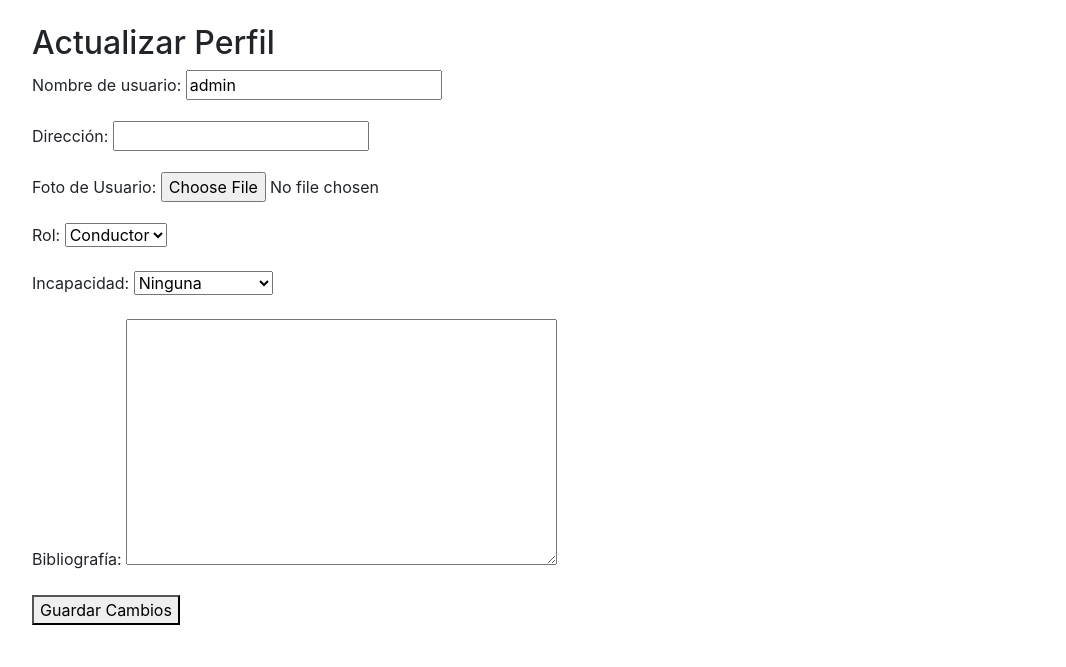
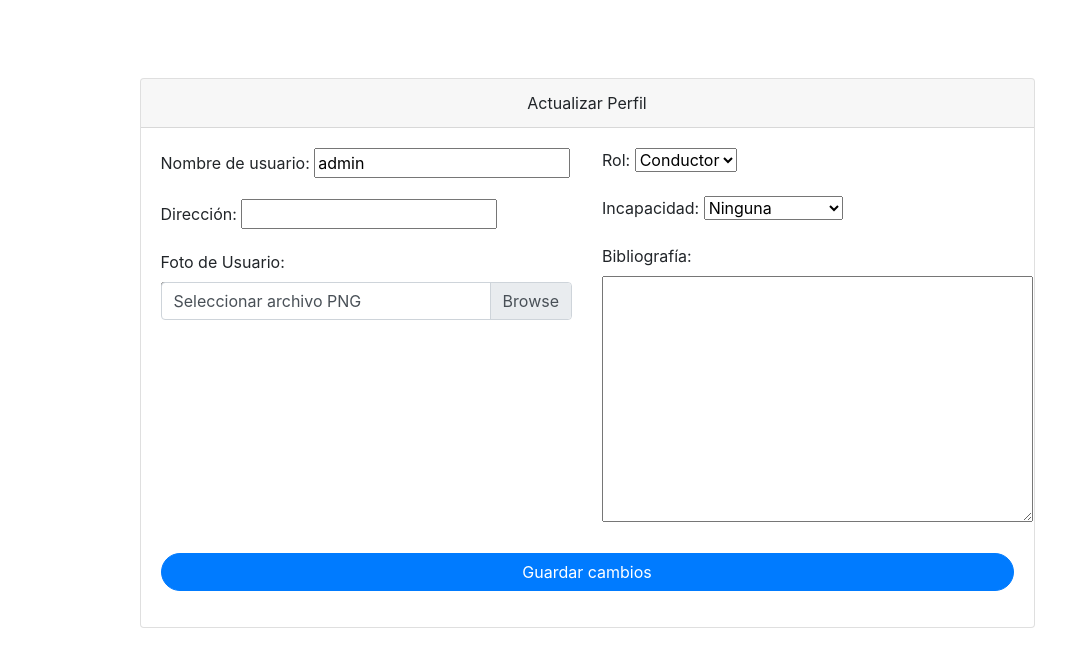
Before and after one commit to jmartinezgr/ppi_17, a Django app: page /usuarios/profile/admin/edit/ in a window 1280 px wide. Shown: the part 56-723 px from the top of the page, without its empty margins (53-1119 px from the left). Run offline with Django 4.2, Linux system fonts and the light colour scheme; a user stored in the database is signed in; data comes from the database, SQL or seed files in the repository; some libraries are stand-ins or nearby versions.

Commit message:
Correcion foto de perfil
Se corrigio que la edicion no permitia editar la foto de perfil

```diff
--- a/conductor_amigo/usuarios/forms.py
+++ b/conductor_amigo/usuarios/forms.py
@@ -237,9 +237,14 @@ class CoordenadaForm(forms.Form):
     )
 
 class UserForm(forms.ModelForm):
+    """
+    Formulario de edicion de perfil
+    """
     class Meta:
+        # Define el modelo y los campos del formulario
         model = Usuario
         fields = ["username", "direccion", "foto_usuario", "rol", "incapacidad", "bibliografia"]
 
     def __init__(self, *args, **kwargs):
+        # Inicializa el formulario
         super(UserForm, self).__init__(*args, **kwargs)
--- a/conductor_amigo/usuarios/templates/pasajeros/editar_usuario.html
+++ b/conductor_amigo/usuarios/templates/pasajeros/editar_usuario.html
@@ -1,11 +1,78 @@
 {% extends 'layouts/layout.html' %}
+<!-- HTML provisional -->
 
 {% block content %}
-    <h2>Actualizar Perfil</h2>
-
-    <form method="post">
-        {% csrf_token %}
-        {{ form.as_p }}
-        <button type="submit">Guardar Cambios</button>
-    </form>
+  <!-- Inicia el bloque de contenido -->
+  <div class="container mt-5">
+    <!-- Contenedor principal con margen superior -->
+    <div class="row justify-content-center">
+      <!-- Fila que centra su contenido -->
+      <div class="col-md-10">
+        <!-- Columna de ancho medio para dispositivos medianos -->
+        <div class="card" style="margin-top: 30px;">
+          <!-- Tarjeta con margen superior -->
+          <div class="card-header text-center">Actualizar Perfil</div>
+          <!-- Encabezado de la tarjeta -->
+          <div class="card-body">
+            <!-- Cuerpo de la tarjeta -->
+            {% for message in messages %}
+              <!-- Bucle para mostrar mensajes de error -->
+              <div class="alert alert-danger" id="Errocito">
+                {{ message }}
+              </div>
+            {% endfor %}
+            <form method="post" enctype="multipart/form-data">
+              <!-- Formulario con método de envío y tipo de codificación -->
+              {% csrf_token %}
+              <!-- Token de seguridad para evitar ataques CSRF -->
+              <div class="row">
+                <!-- Inicia una fila para dividir el contenido en dos columnas -->
+                <!-- Columna izquierda -->
+                <div class="col-md-6">
+                  <div class="form-group">
+                    {{ form.username.label_tag }}
+                    {{ form.username }}
+                  </div>
+                  <div class="form-group">
+                    {{ form.direccion.label_tag }}
+                    {{ form.direccion }}
+                  </div>
+                  <div class="form-group">
+                    {{ form.foto_usuario.label_tag }}
+                    <div class="custom-file">
+                      {{ form.foto_usuario }}
+                      <label class="custom-file-label" for="{{ form.foto_usuario.id_for_label }}" accept=".png">Seleccionar archivo PNG</label>
+                    </div>
+                  </div>
+                </div>
+                <!-- Columna derecha -->
+                <div class="col-md-6">
+                  <div class="form-group">
+                    {{ form.rol.label_tag }}
+                    {{ form.rol }}
+                  </div>
+                  <div class="form-group">
+                    {{ form.incapacidad.label_tag }}
+                    {{ form.incapacidad }}
+                  </div>
+                  <div class="form-group">
+                    {{ form.bibliografia.label_tag }}
+                    {{ form.bibliografia }}
+                  </div>
+                </div>
+              </div>
+              <!-- Fin de la fila -->
+              <div class="form-group" style="margin-top: 8px;">
+                <button type="submit" class="btn btn-primary rounded-pill" style="width: 100%; margin-top: 1px;">Guardar cambios</button>
+              </div>
+              <!-- Botón de envío del formulario -->
+            </form>
+            <!-- Fin del formulario -->
+          </div>
+        </div>
+      </div>
+    </div>
+  </div>
+  <!-- Fin del contenedor principal -->
 {% endblock %}
+<!-- Fin del bloque de contenido -->
--- a/conductor_amigo/usuarios/views.py
+++ b/conductor_amigo/usuarios/views.py
@@ -10,7 +10,7 @@ from django.contrib.auth.decorators import login_required
 from .models import Role,Usuario
 from django.views.generic import TemplateView
 from django.contrib.auth.mixins import LoginRequiredMixin
-from django.urls import reverse_lazy
+from django.urls import reverse
 from django.views.generic.edit import UpdateView
 from django.contrib.messages.views import SuccessMessageMixin
 #importa la funcion calcularDistancia de la carpeta utils
@@ -329,13 +329,31 @@ def ingresar_coordenada(request):
     return render(request, 'pasajeros/rutas_similares.html', {'form': form, 'data_ret': data_ret })
 
 class UserProfileUpdateView(LoginRequiredMixin, SuccessMessageMixin, UpdateView):
+    # Modelo que se está actualizando
     model = Usuario
+
+    # Nombre de la plantilla utilizada para la vista
     template_name = 'pasajeros/editar_usuario.html'
+
+    # Campos que se mostrarán y se podrán editar en el formulario
     fields = ["username", "direccion", "foto_usuario", "rol", "incapacidad", "bibliografia"]
-    success_url = reverse_lazy('profile')
+
+    # Mensaje de éxito mostrado después de una actualización exitosa
+    success_message = "Perfil actualizado exitosamente"
 
     def get_object(self, queryset=None):
+        # Obtiene el objeto que se va a actualizar (en este caso, el usuario actual)
         return self.request.user
 
+    def form_valid(self, form):
+        # Asigna el usuario actual al campo 'usuario' en el formulario
+        form.instance.usuario = self.request.user
+
+        # Llama al método form_valid de la clase padre
+        response = super(UserProfileUpdateView, self).form_valid(form)
+
+        return response
+
     def get_success_url(self):
-        return reverse_lazy('profile', args=[str(self.request.user.username)])
+        # Retorna la URL de éxito después de la actualización
+        return reverse('profile', args=[str(self.request.user.username)])
```
